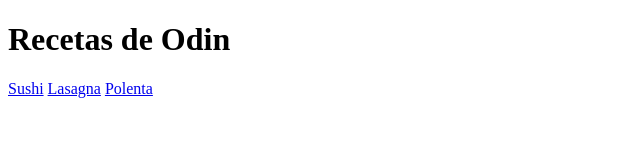
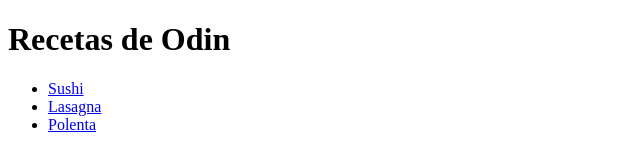
Before and after one commit to AxelGomezz/odin-recipes, a plain HTML site: page index.html in a window 1280 px wide. Shown: the whole page, without its empty margins (0-640 px from the left). Drawn offline with Linux system fonts and the light colour scheme.

Commit message:
Mejora en la navegacion de la pagina
boton de pagina principal para todas las recetas
y mejora en el menu inicio

```diff
--- a/index.html
+++ b/index.html
@@ -7,8 +7,10 @@
 </head>
 <body>
     <h1>Recetas de Odin</h1>
-    <a href="recipes/sushi.html">Sushi</a>
-    <a href="recipes/lasagna.html">Lasagna</a>
-    <a href="recipes/polenta.html">Polenta</a>
+    <ul>
+        <li><a href="recipes/sushi.html">Sushi</a></li>
+        <li><a href="recipes/lasagna.html">Lasagna</a></li>
+        <li><a href="recipes/polenta.html">Polenta</a></li>
+    </ul>
 </body>
 </html>
```
Also changed, not shown: recipes/lasagna.html (+1 -0 lines), recipes/polenta.html (+1 -0 lines), recipes/sushi.html (+1 -0 lines).
